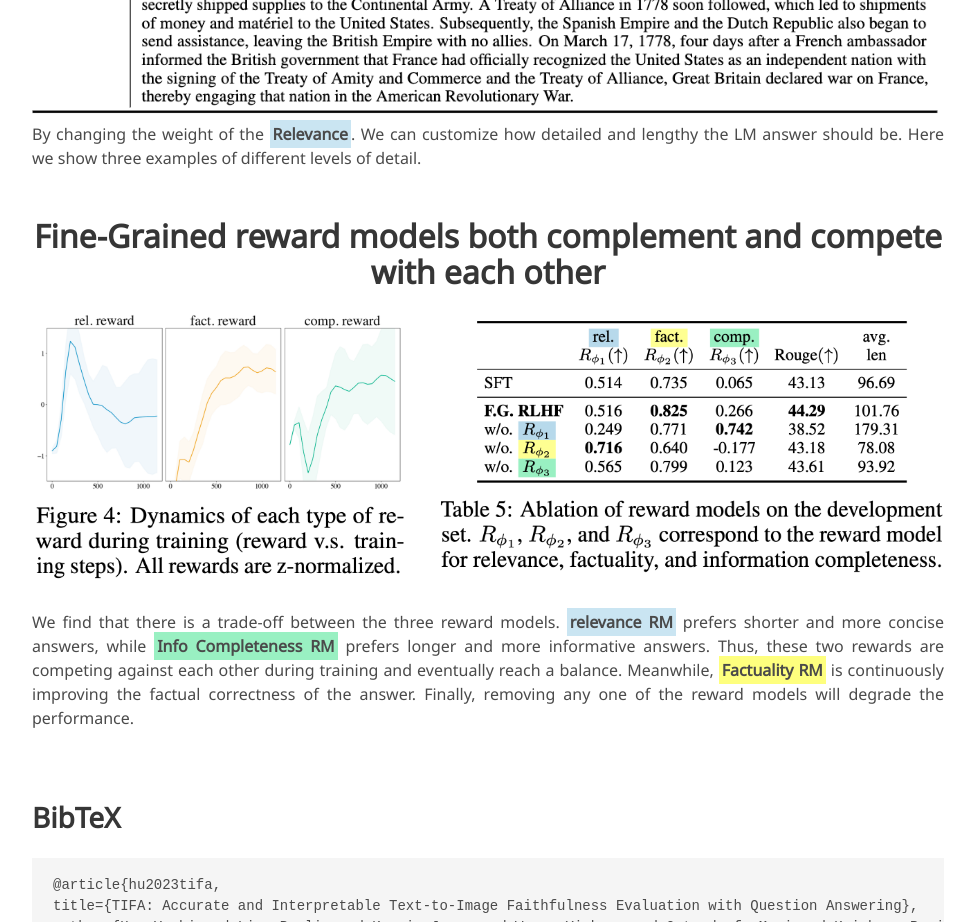
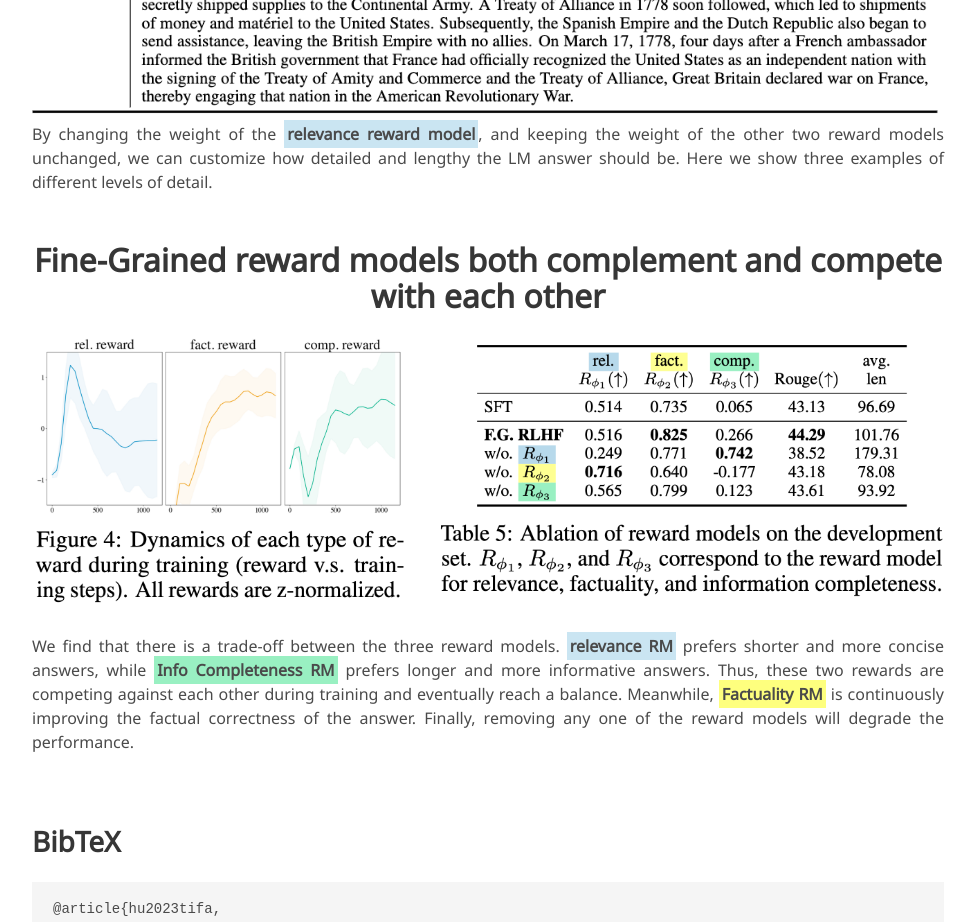
Before and after one commit to FineGrainedRLHF/FineGrainedRLHF.github.io, a plain HTML site: page index.html in a window 1280 px wide. Shown: the part 4800-5722 px from the top of the page, without its empty margins (152-1127 px from the left). Drawn offline with nearby package versions, Linux system fonts and the light colour scheme; some icons are missing; a web font is replaced by a local one.

Commit message:
Update index.html

```diff
--- a/index.html
+++ b/index.html
@@ -365,8 +365,8 @@
       <h2 class="title is-3">Customize LM behaviors</h2>
       <img src="static/images/customization.png" style="width:100%;">
       <div class="content has-text-justified">
-        By changing the weight of the <span class="err1marker"><b>Relevance</b></span>.
-        We can customize how detailed and lengthy the LM answer should be. Here we show three examples of different levels of detail.
+        By changing the weight of the <span class="err1marker"><b>relevance reward model</b></span>, and keeping the weight of the other two reward models unchanged,
+        we can customize how detailed and lengthy the LM answer should be. Here we show three examples of different levels of detail.
 
       </div>
     </div>
```
